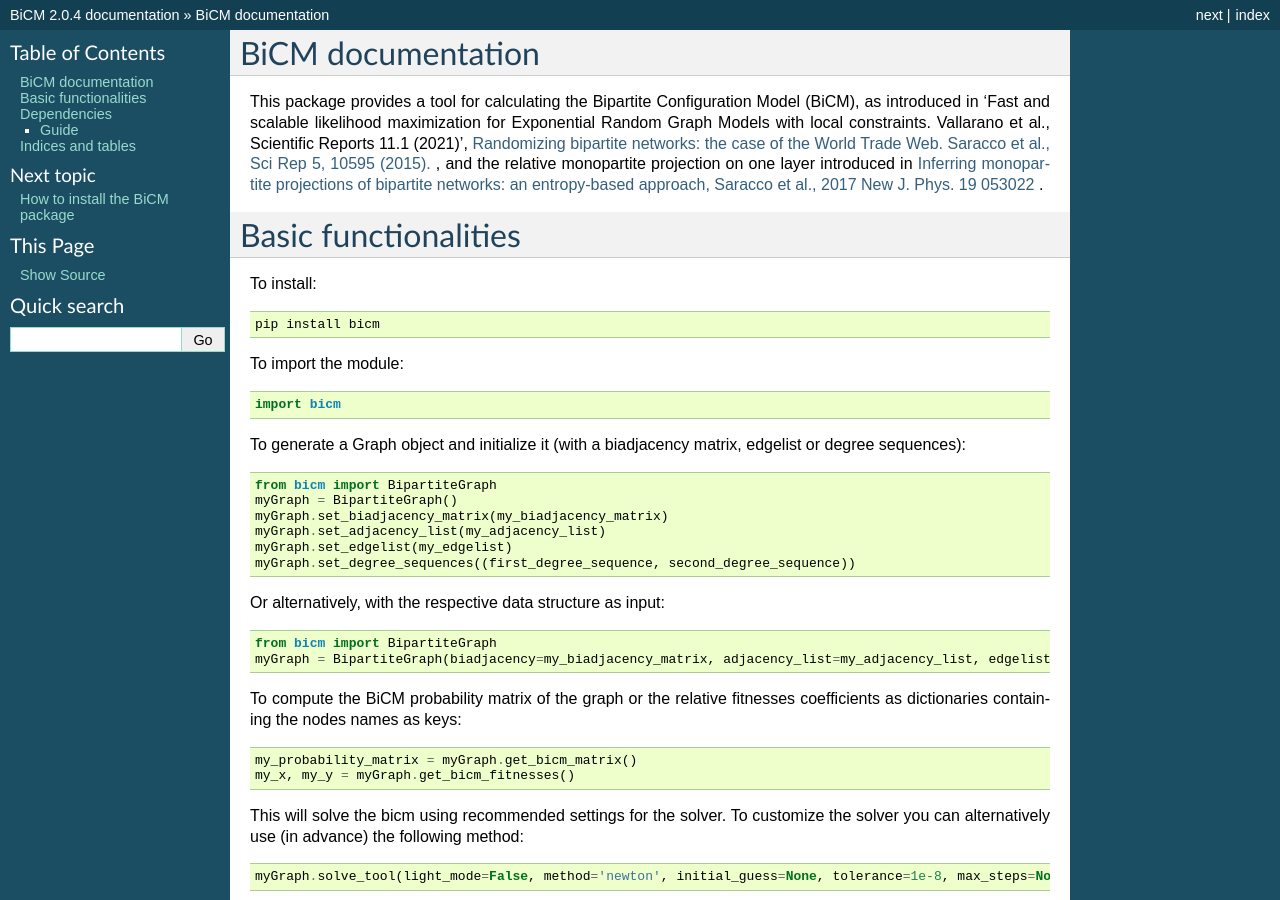
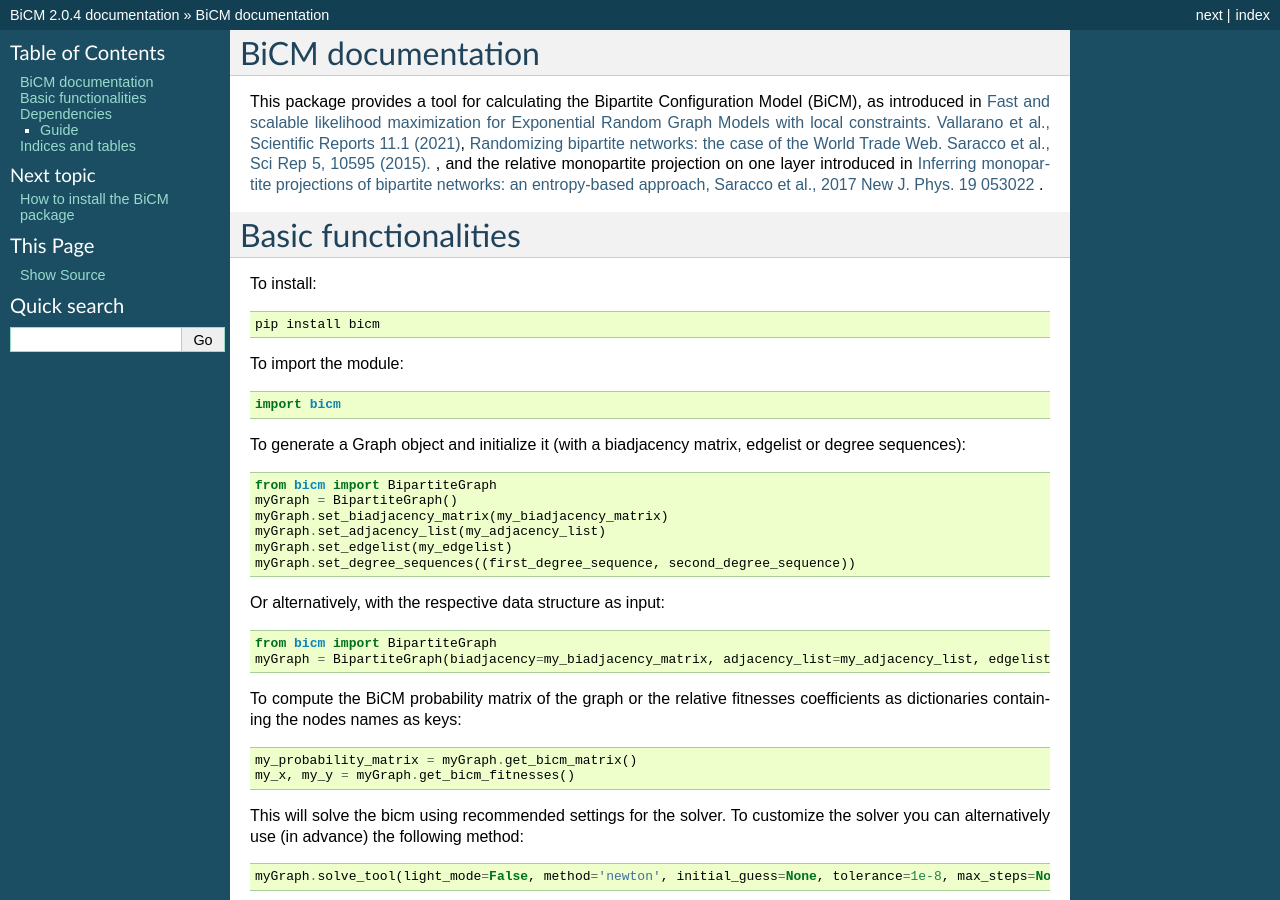
Before and after one commit to mat701/BiCM, a Sphinx documentation site: the page built from docs/source/index.rst, in a window 1280 px wide and 900 px high. Built offline with Sphinx 7.4.7, drawn with Linux system fonts in a browser that asks for light colours; some of the changed lines change nothing that is shown.

Commit message:
added citation to docs

```diff
--- a/docs/source/index.rst
+++ b/docs/source/index.rst
@@ -1,7 +1,7 @@
 BiCM documentation
 =====================================
 
-This package provides a tool for calculating the Bipartite Configuration Model (BiCM), as introduced in 'Fast and scalable likelihood maximization for Exponential Random Graph Models with local constraints. Vallarano et al., Scientific Reports 11.1 (2021)', `Randomizing bipartite networks: the case of the World Trade Web. Saracco et al., Sci Rep 5, 10595 (2015). <https://doi.org/10.1038/srep10595>`_ , and the relative monopartite projection on one layer introduced in `Inferring monopartite projections of bipartite networks: an entropy-based approach, Saracco et al., 2017 New J. Phys. 19 053022 <https://doi.org/10.1088/1367-2630/aa6b38>`_ .
+This package provides a tool for calculating the Bipartite Configuration Model (BiCM), as introduced in `Fast and scalable likelihood maximization for Exponential Random Graph Models with local constraints. Vallarano et al., Scientific Reports 11.1 (2021) <https://doi.org/10.1038/s41598-021-93830-4>`_, `Randomizing bipartite networks: the case of the World Trade Web. Saracco et al., Sci Rep 5, 10595 (2015). <https://doi.org/10.1038/srep10595>`_ , and the relative monopartite projection on one layer introduced in `Inferring monopartite projections of bipartite networks: an entropy-based approach, Saracco et al., 2017 New J. Phys. 19 053022 <https://doi.org/10.1088/1367-2630/aa6b38>`_ .
 
 Basic functionalities
 =====================================
```
